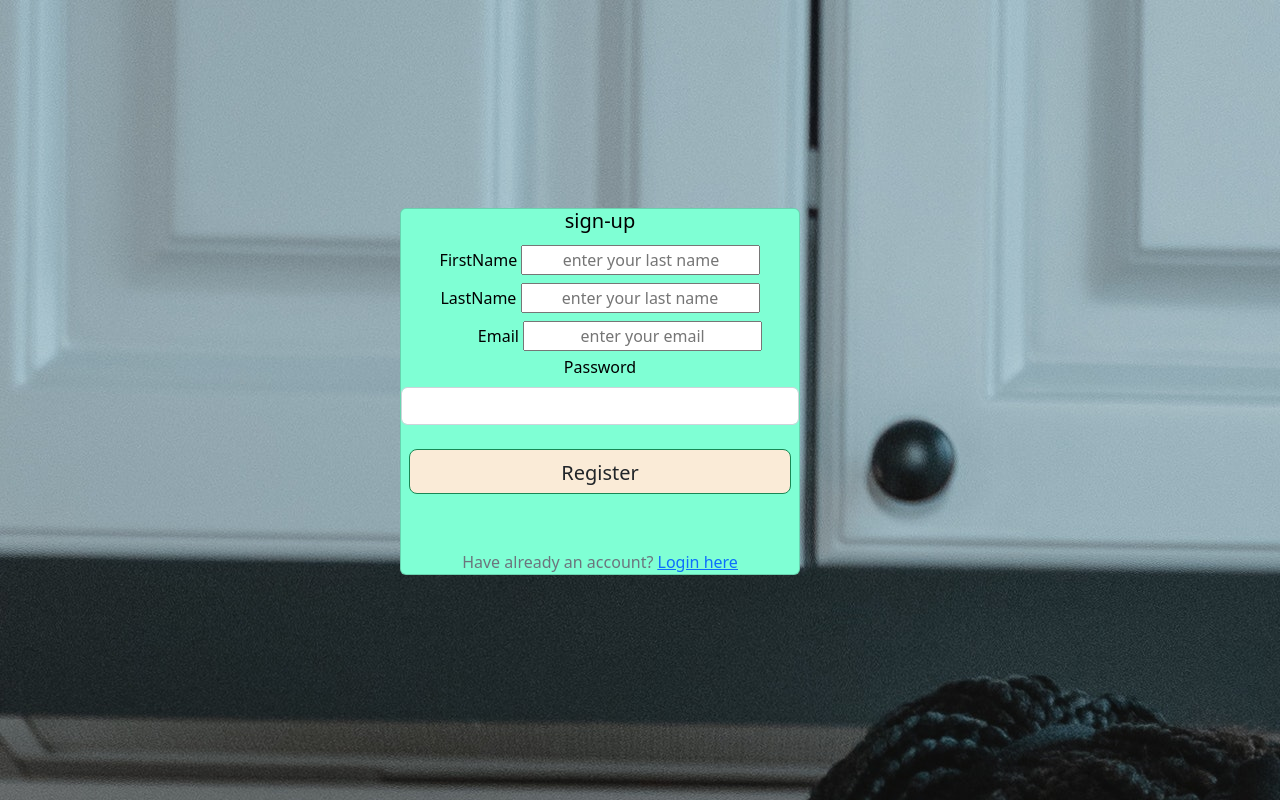
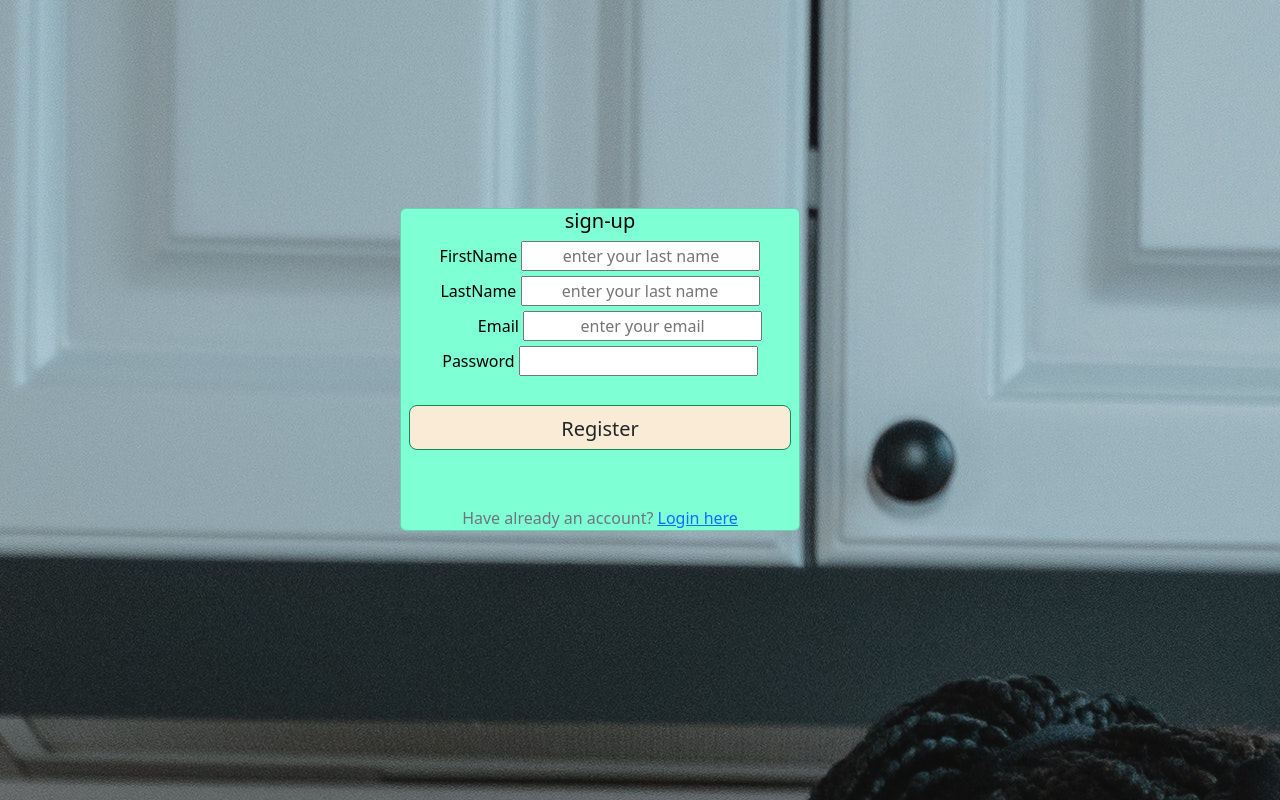
Before and after one commit to Mosesochacha/inshort-News, a plain HTML site: page index.html in a window 1280 px wide. Drawn offline with Linux system fonts and the light colour scheme; no server answers.

Commit message:
Made changes on forms

```diff
--- a/index.html
+++ b/index.html
@@ -31,22 +31,22 @@
             <h5 class="header" style="text-align: center;">sign-up</h5>
             <div class="col-auto">
 
-                <label for="inputfirstname" class="col-form-label">FirstName</label>
+                <label for="inputfirstname" class="form-label">FirstName</label>
                 <input type="text"  placeholder="enter your last name" required>
             </div>
 
             <div class="col-auto">
-                <label for="inputlastname" class="col-form-label">LastName</label>
+                <label for="inputlastname" class="form-label">LastName</label>
                 <input type="text"  placeholder="enter your last name"required>
             </div>
 
             <div class="col-auto" >
-                <label id="email" for="email" class="col-form-label">Email </label>
+                <label id="email" for="email" class="form-label">Email </label>
                 <input type="email"  placeholder="enter your email"required>
             </div>
             <div class="mb-3">
                 <label for="exampleInputPassword1" class="form-label">Password</label>
-                <input type="password" class="form-control" id="exampleInputPassword1" required>
+                <input type="password"  id="exampleInputPassword1" required>
               </div>
 
             <div class="d-flex justify-content-center">
@@ -65,12 +65,12 @@
                     <title>loging _in</title>
                     <h5 class="header" style="text-align: center;">sign-in</h5>
                     <div class="col-auto">
-                        <label for="inputUserEmail" class="col-form-label">UserEmail </label>
+                        <label for="inputUserEmail" class="form-label">UserEmail </label>
                         <input type="text"  placeholder="enter your Username" required>
                     </div>
                     <div class="mb-3">
                         <label for="exampleInputPassword1" class="form-label">Password</label>
-                        <input type="password" class="form-control" id="exampleInputPassword1" required>
+                        <input type="password"  id="exampleInputPassword1" required>
                       </div>
 
 
```
